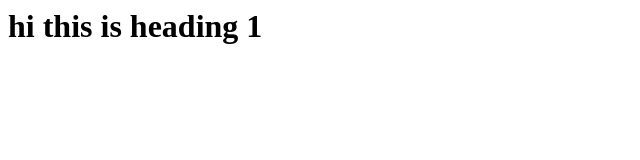
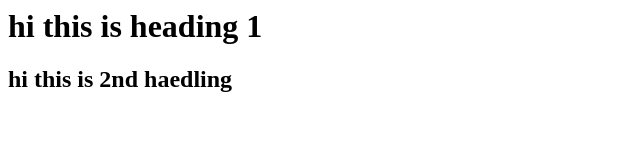
Before and after one commit to yashkumar0042/python, a plain HTML site: page index.html in a window 1280 px wide. Shown: the whole page, without its empty margins (0-640 px from the left). Drawn offline with Linux system fonts and the light colour scheme.

Commit message:
this is second commit for h2

```diff
--- a/index.html
+++ b/index.html
@@ -1 +1,2 @@
 <h1>hi this is heading 1</h1>
+<h2>hi this is 2nd haedling</h2>
```
